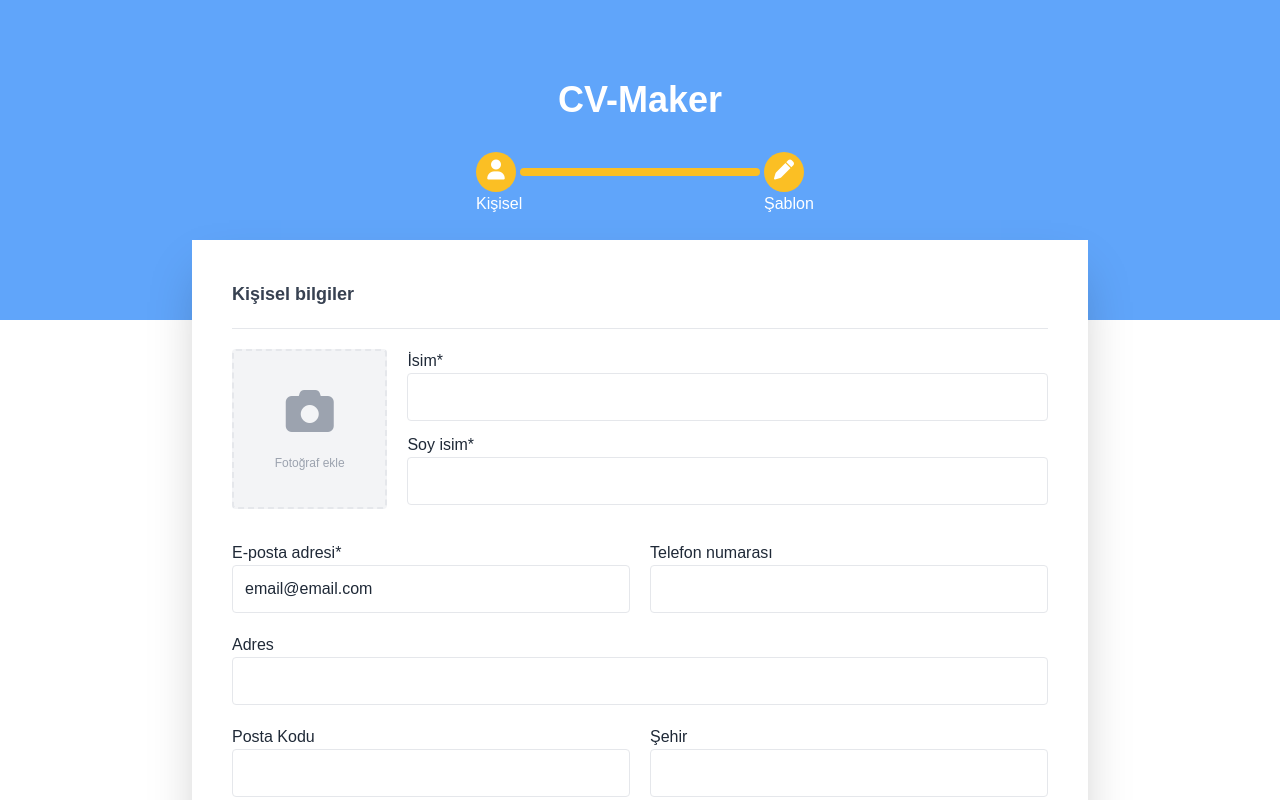
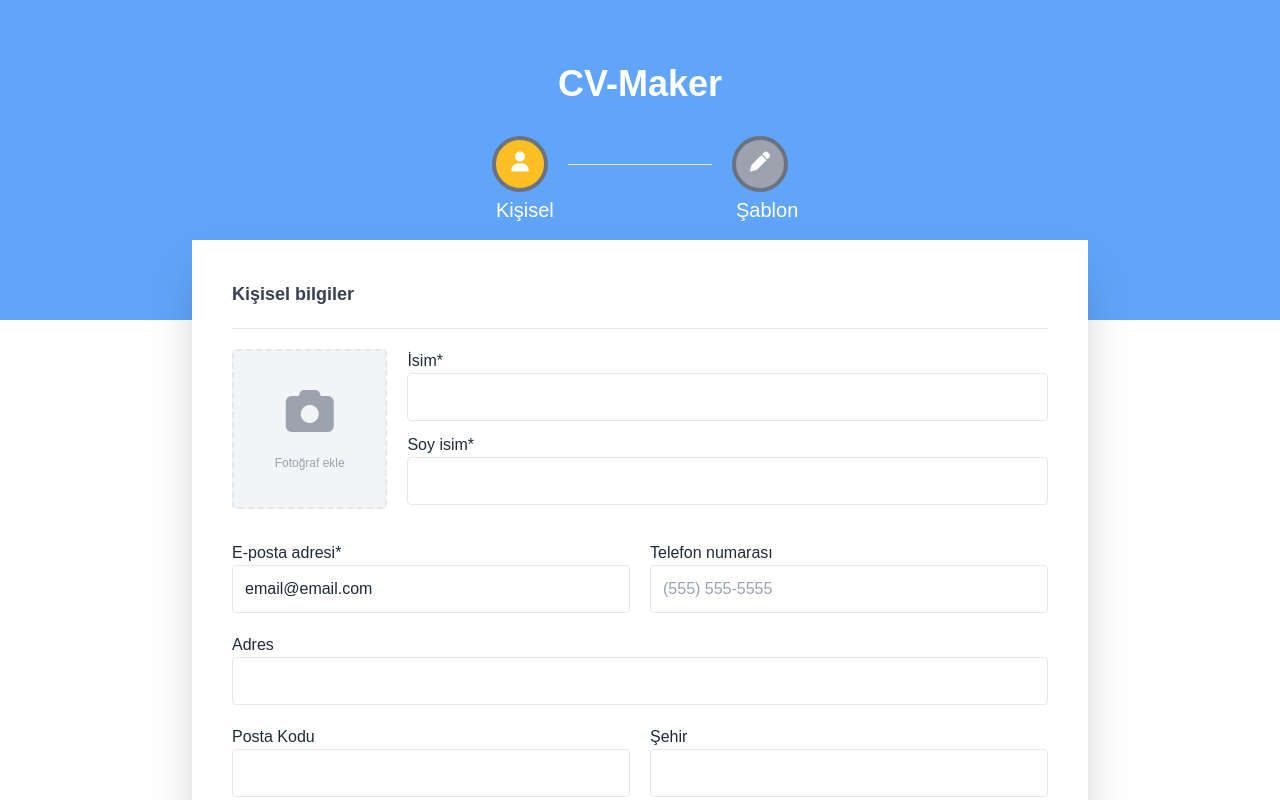
Before and after one commit to bensuerdgn/CV-Maker, a Vue app: page / in a window 1280 px wide. Shown: the top 800 px of the page. Built offline with nearby package versions, Linux system fonts and the light colour scheme.

Commit message:
made changes

```diff
--- a/src/assets/css/main.css
+++ b/src/assets/css/main.css
@@ -1,5 +1,4 @@
 .frontend, .graphic {
   -webkit-print-color-adjust: exact !important;
   -webkit-print-image-adjust: exact !important;
-
 }
--- a/src/components/Footer.vue
+++ /dev/null
@@ -1,13 +0,0 @@
-<template>
-  <div class=""></div>
-</template>
-
-<script>
-export default {
-
-}
-</script>
-
-<style>
-
-</style>
--- a/src/components/Header.vue
+++ b/src/components/Header.vue
@@ -1,8 +1,8 @@
 <template>
   <div class="header bg-blue-400 h-80">
-    <div class="flex flex-col items-center justify-center pt-20 pb-8">
+    <div class="flex flex-col items-center justify-center pt-16 pb-8">
       <h1 class="text-4xl text-white pb-8 font-bold">CV-Maker</h1>
-      <div class="progress-bar flex justify-center items-center">
+      <!-- <div class="progress-bar flex justify-center items-center">
         <div
           class="
             bg-yellow-400
@@ -32,13 +32,60 @@
           <i class="fas fa-pen text-xl mb-2"></i>
           <span>Şablon</span>
         </div>
+      </div> -->
+      <div class="header">
+        <div class="progressbar flex justify-center text-white text-xl">
+          <router-link
+            active-class="bg-yellow-400"
+            to="/"
+            class="
+              w-14
+              h-14
+              rounded-full
+              border-4 border-gray-500
+              bg-gray-400
+              text-center
+            "
+            tag="button"
+            exact
+          >
+            <i class="fas fa-user mb-6 pt-3"></i>
+            <span>Kişisel</span>
+          </router-link>
+
+          <hr class="w-36 mt-7 mx-5" />
+          <router-link
+            active-class="bg-yellow-400"
+            to="/Template"
+            tag="button"
+            :disabled="true"
+            class="
+              w-14
+              h-14
+              rounded-full
+              border-4 border-gray-500
+              bg-gray-400
+              text-center
+            "
+            exact
+          >
+            <i class="fas fa-pen mb-6 pt-3"></i>
+            <span>Şablon</span>
+          </router-link>
+        </div>
       </div>
     </div>
   </div>
 </template>
 
 <script>
-export default {};
+export default {
+  data() {
+    return {
+      disabledLink: false,
+    };
+  },
+};
 </script>
 
 <style>
--- a/src/components/PersonalInformations.vue
+++ b/src/components/PersonalInformations.vue
@@ -69,7 +69,8 @@
                   }"
                 />
                 <small v-if="v$.user.name.$error" class="form-text text-red-500"
-                  >Bu alan zorunludur</small>
+                  >Bu alan zorunludur</small
+                >
               </div>
               <div class="surname flex flex-col mt-3 w-full">
                 <label for="surname">Soy isim*</label>
@@ -85,7 +86,8 @@
                 <small
                   v-if="v$.user.surname.$error"
                   class="form-text text-red-500"
-                  >Bu alan zorunludur</small>
+                  >Bu alan zorunludur</small
+                >
               </div>
             </div>
           </div>
@@ -105,27 +107,23 @@
               <small
                 v-if="v$.user.email.required.$invalid == true"
                 class="form-text text-red-500"
-                >Bu alan zorunludur</small>
+                >Bu alan zorunludur</small
+              >
               <small
                 v-if="v$.user.email.$invalid"
                 class="form-text text-red-500"
-                >Geçerli bir email adresi giriniz</small>
+                >Geçerli bir email adresi giriniz</small
+              >
             </div>
             <div class="phone flex flex-col mt-3 w-full">
               <label for="phone">Telefon numarası</label>
               <input
                 type="text"
                 class="w-full h-12 px-3 border rounded"
-                v-model="v$.user.phoneNumber.$model"
-                :class="{
-                  'border-2 border-red-500 focus:ring-1 focus:ring-red-500':
-                    v$.user.phoneNumber.$error,
-                }"
+                v-model="user.phoneNumber"
+                @input="phoneMask"
+                placeholder="(555) 555-5555"
               />
-              <small
-                v-if="v$.user.phoneNumber.$error"
-                class="form-text text-red-500"
-                >Sadece rakam giriniz</small>
             </div>
           </div>
           <div class="form-group flex my-5 w-full">
@@ -153,7 +151,8 @@
               <small
                 v-if="v$.user.postCode.$error"
                 class="form-text text-red-500"
-                >Sadece rakam giriniz</small>
+                >Sadece rakam giriniz</small
+              >
             </div>
             <div class="city w-full">
               <label for="city">Şehir</label>
@@ -409,6 +408,15 @@ export default {
       //   console.log(error);
       // });
     },
+    phoneMask() {
+      var x;
+      x = this.user.phoneNumber
+        .replace(/\D/g, "")
+        .match(/(\d{0,3})(\d{0,3})(\d{0,4})/);
+      this.user.phoneNumber = !x[2]
+        ? x[1]
+        : "(" + x[1] + ") " + x[2] + (x[3] ? "-" + x[3] : "");
+    },
   },
   validations() {
     return {
@@ -416,7 +424,6 @@ export default {
         name: { required },
         surname: { required },
         email: { required, email },
-        phoneNumber: { numeric },
         postCode: { numeric },
       },
     };
--- a/src/router/index.js
+++ b/src/router/index.js
@@ -19,7 +19,7 @@ const routes = [
     path: '/GraphicDesigner',
     name: 'GraphicDesigner',
     component: GraphicDesigner
-  },{
+  }, {
     path: '/FrontendTemplate',
     name: 'FrontendTemplate',
     component: FrontendTemplate
--- a/src/views/Home.vue
+++ b/src/views/Home.vue
@@ -9,13 +9,11 @@
 <script>
 import Header from "../components/Header";
 import PersonalInformations from "../components/PersonalInformations";
-import Footer from "../components/Footer";
 
 export default {
   components: {
     Header,
     PersonalInformations,
-    Footer,
   },
 };
 </script>
--- a/src/views/Template.vue
+++ b/src/views/Template.vue
@@ -1,23 +1,21 @@
 <template>
-  <div class="bg-gray-50 pb-44">
+  <div class="bg-gray-50 pb-10">
     <div class="">
       <Header class="header" />
       <div class="images mx-20 -mt-10 relative z-10 flex justify-center">
         <div
-          class="image w-60 mx-5 shadow-box"
+          class="image w-96 mx-5 shadow-box"
           @click="
             isSelected = '#frontend';
-            select = !select;
             template = 'app-FrontendTemplate';
           "
         >
           <img src="../assets/images/FrontendTemplate.png" alt="" class="" />
         </div>
         <div
-          class="image w-60 mx-5 shadow-box"
+          class="image w-96 mx-5 shadow-box"
           @click="
             isSelected = '#graphic';
-            select = !select;
             template = 'app-GraphicDesigner';
           "
         >
@@ -37,7 +35,7 @@
             px-10
             text-center
             bg-black
-            opacity-40
+            opacity-70
           "
         >
           <button
@@ -75,7 +73,6 @@ export default {
   data() {
     return {
       select: false,
-      select2: false,
       isSelected: "",
       template: "",
     };
@@ -110,9 +107,9 @@ export default {
 </script>
 
 <style scoped lang="scss">
-.header {
-  clip-path: ellipse(100% 100% at 50% 0%);
-}
+// .header {
+//   clip-path: ellipse(100% 100% at 50% 0%);
+// }
 .previewTemplate {
   position: fixed;
   top: 20%;
```
